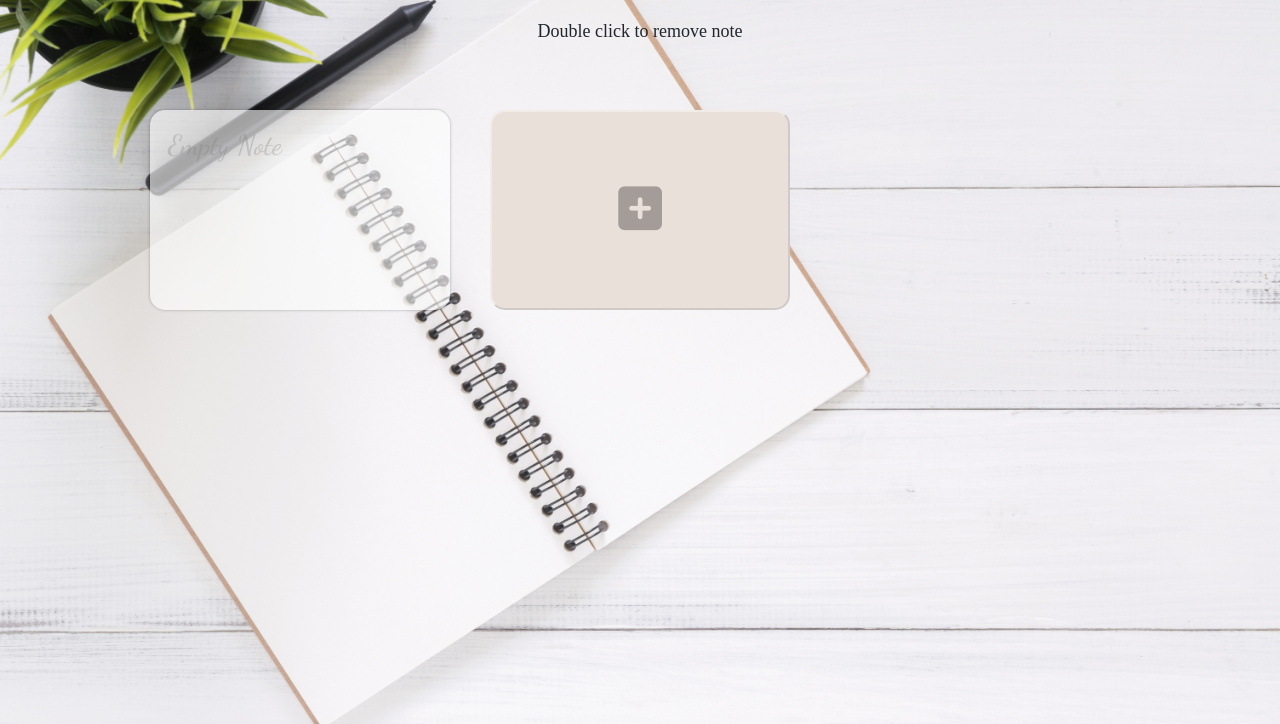
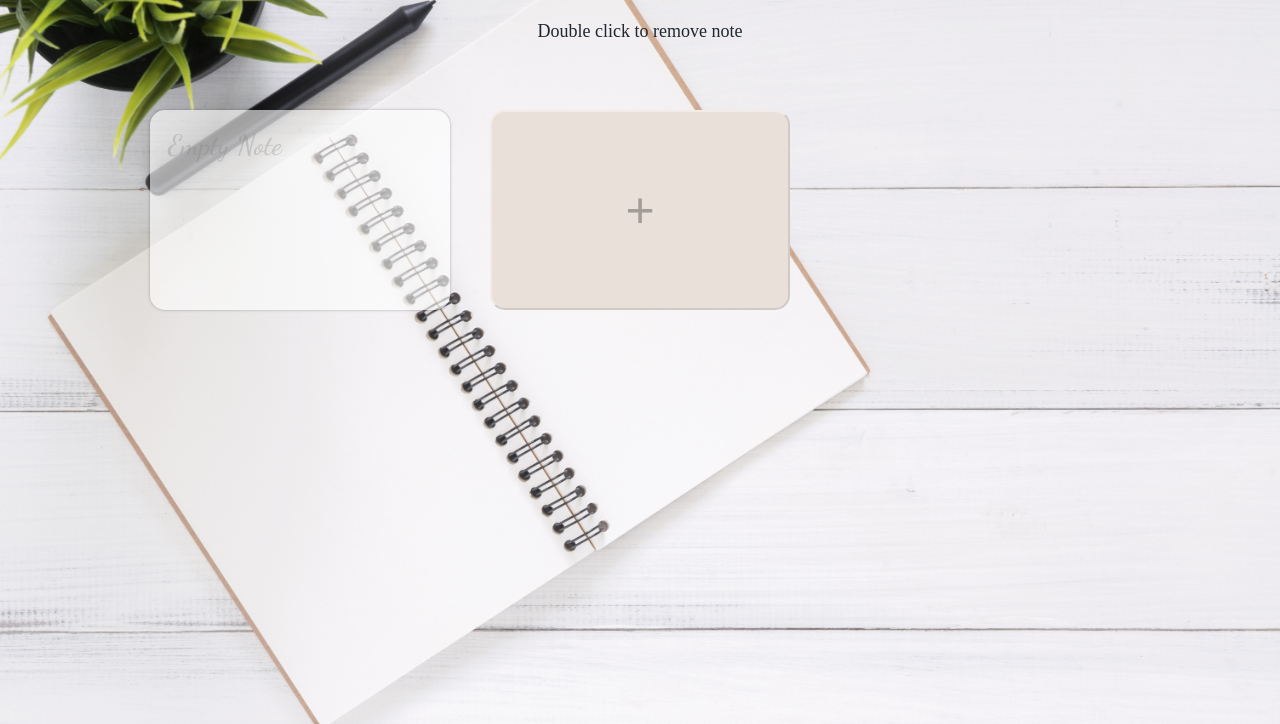
Before and after one commit to legit-develop/note-app, a plain HTML site: page index.html in a window 1280 px wide. Shown: the part 76-800 px from the top of the page. Drawn offline with Linux system fonts and the light colour scheme.

Commit message:
remove the awesome font

```diff
--- a/index.html
+++ b/index.html
@@ -59,9 +59,7 @@
           placeholder="Empty Note"
         ></textarea>
         -->
-        <button class="btn" id="btn">
-          <i class="fa fa-plus-square" aria-hidden="true"></i>
-        </button>
+        <button class="btn" id="btn">+</button>
       </div>
     </div>
     <script src="index.js"></script>
```
